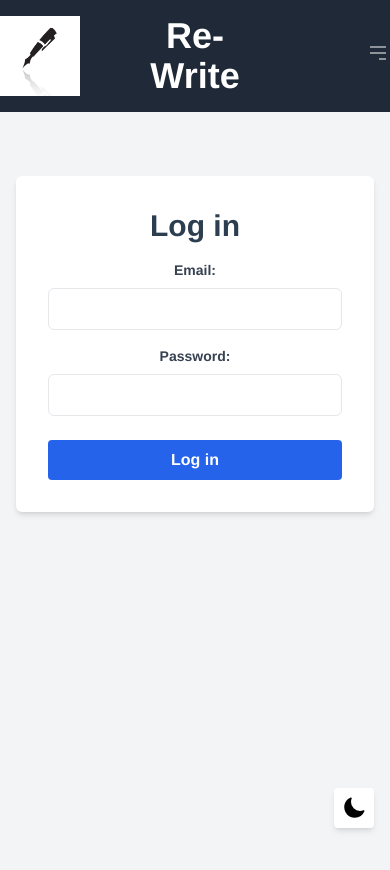
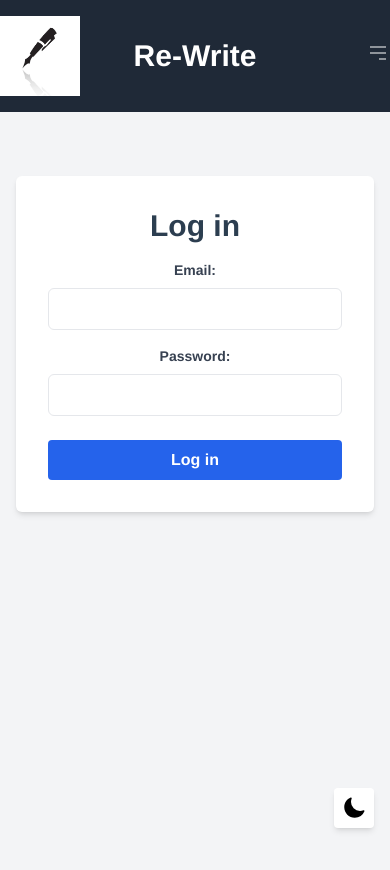
Before and after one commit to DylanHourigan/re-write, a Vue app: page /#/login in a window 390 px wide. Shown: the top 870 px of the page. Built offline with nearby package versions, Linux system fonts and the light colour scheme.

Commit message:
Style: Changed header title size to fit mobile

```diff
--- a/src/components/HeaderNav.vue
+++ b/src/components/HeaderNav.vue
@@ -6,7 +6,7 @@
         <img src="../assets/logo.jpg" alt="Logo" class="h-20">
       </div>
 
-      <div class="text-4xl font-bold text-white text-center">
+      <div class="text-3xl font-bold text-white text-center">
         Re-Write
       </div>
 
```
